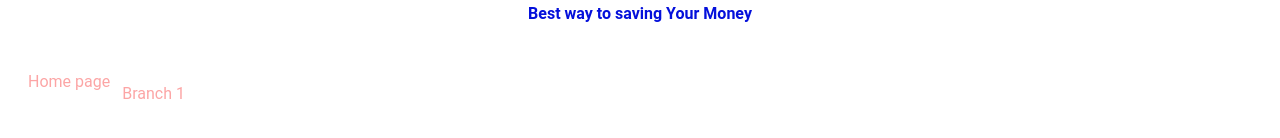
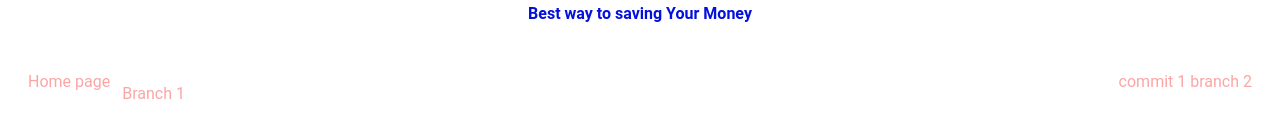
Before and after one commit to DucThanh-github/iMoneyWithNuxt, a Nuxt app: page / in a window 1280 px wide. Shown: the part 200-338 px from the top of the page. Built offline with nearby package versions, Linux system fonts and the light colour scheme.

Commit message:
c1 branch 2

```diff
--- a/pages/index.vue
+++ b/pages/index.vue
@@ -2,7 +2,9 @@
     <v-row class="text-red-300">
         Home page
         <v-col>Branch 1</v-col>
+        <span>commit 1 branch 2</span>
     </v-row>
+
 </template>
 
 <script setup lang="ts">
```
